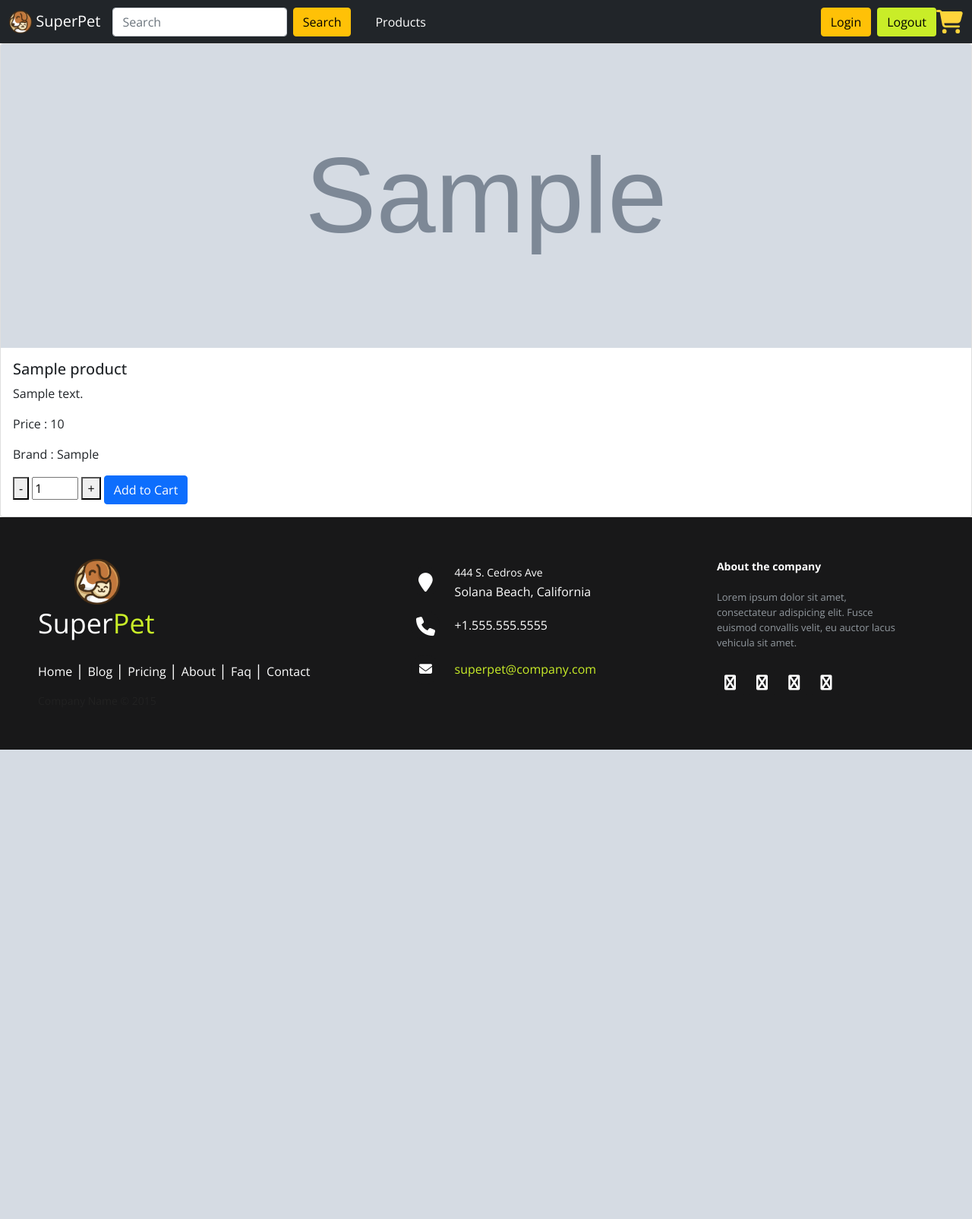
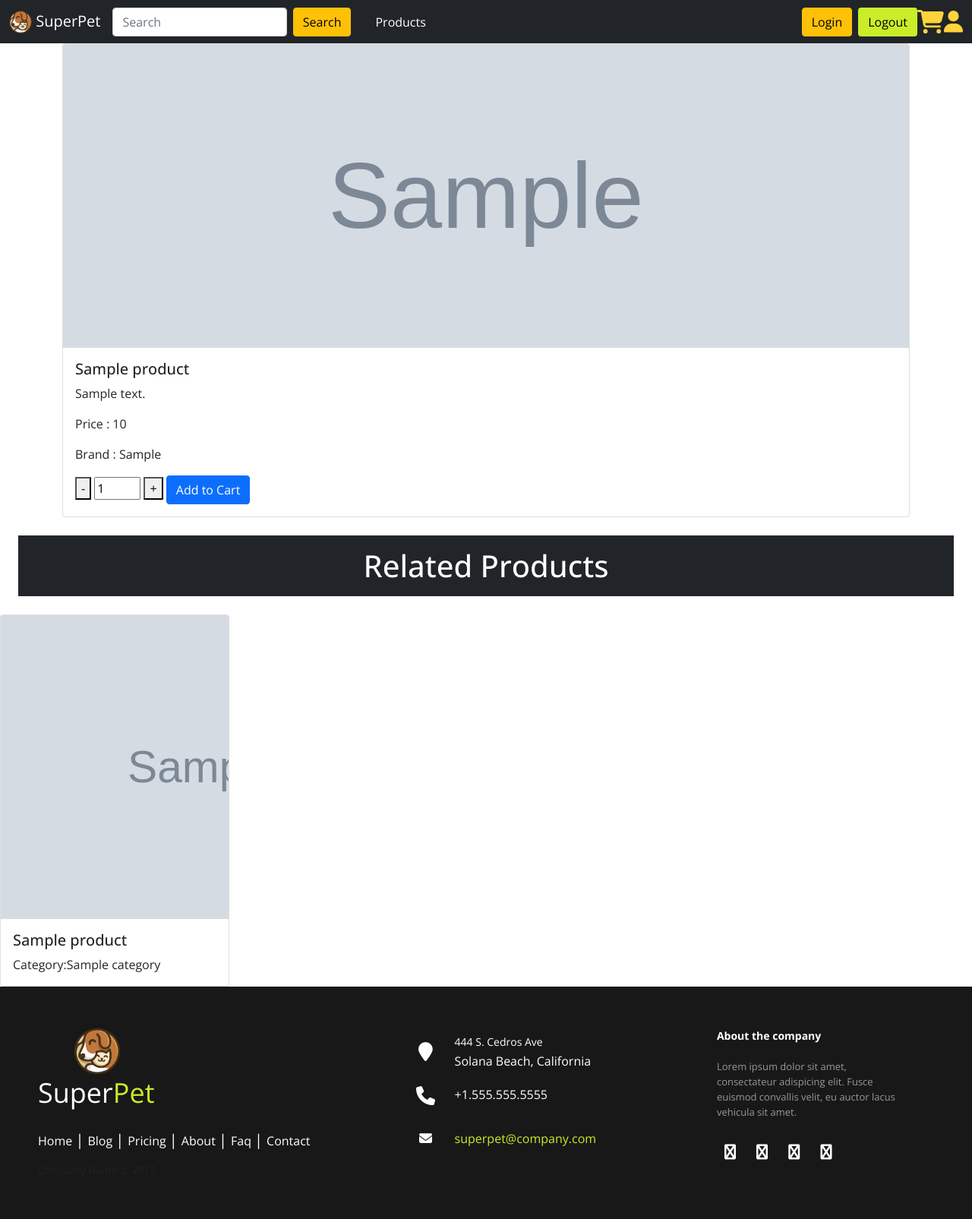
Before and after one commit to Priya-Vibhute/A418-Django, a Django app: page /products/1/ in a window 1280 px wide. Shown: the whole page at 76% size. Before the commit the page ends 987 px from the top, so only its background shows below. Run offline with Django 5.2, Linux system fonts and the light colour scheme; tables that the repository leaves empty hold one stand-in row (values such as "Sample post"); grey boxes marked "Sample" are stand-in pictures; some libraries are stand-ins or nearby versions.

Commit message:
25-11-2024

```diff
--- /dev/null
+++ b/superpet/cart/custom_context_processor.py
@@ -0,0 +1,10 @@
+from .models import Cart
+
+def cart_context_processors(request):
+     cartid=request.session.get("cart_id")
+     count=None
+     if cartid is not None:
+          cart=Cart.objects.get(id=cartid)
+          count=cart.cartitem_set.all().count()
+
+     return {"count":count}
--- a/superpet/products/templates/products.html
+++ b/superpet/products/templates/products.html
@@ -2,7 +2,9 @@
 
 {% block  content %}
 
-       <h1>Products</h1>
+       <h1>Products {{name}}</h1>
+
+
        <div class="row row-cols-1 row-cols-md-2 g-4">
 
        {% for product in products %}
--- a/superpet/products/templates/products/product_list.html
+++ b/superpet/products/templates/products/product_list.html
@@ -2,7 +2,6 @@
 
 {% block content %}
 <div class="row row-cols-1 row-cols-md-3 g-4">
-
 
      {% for product in object_list %}
 
--- a/superpet/products/templates/products/productdetail.html
+++ b/superpet/products/templates/products/productdetail.html
@@ -2,7 +2,30 @@
 
 
 {% block content %}
+       <div class="container">
+       {% include 'card.html' with p=product %}
+       </div>
 
-       {% include 'card.html' with p=product %}
+       <h1 class="bg-dark text-white p-3 m-4 text-center">Related Products</h1>
+
+       <div class="row row-cols-1 row-cols-md-4 g-4">
+        {% for p in products %}
+              <div class="col">
+                <div class="card">
+
+                  <a href="{% url 'product-detail' p.id %}">
+                     <img src="{{p.product_image.url}}" class="card-img-top" alt="...">
+                  </a>
+
+                  <div class="card-body">
+                    <h5 class="card-title">{{p.product_name}}</h5>
+                    <p class="card-text">Category:{{p.category.category_name}}</p>
+                  </div>
+                </div>
+              </div>
+       {% endfor %}
+            </div>
+
+
 
 {% endblock %}
--- a/superpet/products/views.py
+++ b/superpet/products/views.py
@@ -24,8 +24,16 @@ class ProductListView(ListView):
     model=Product
 
 class ProductDetailView(DetailView):
+    # product
     model=Product
     template_name="products/productdetail.html"
+
+    def get_context_data(self,**kwargs):
+        context=super().get_context_data(**kwargs)
+        context["products"]=Product.customManager.all()
+        # context["name"]="Priyanka"
+        return context
+
 
 
 @method_decorator(staff_member_required,name="dispatch")
@@ -53,3 +61,8 @@ class CategoryDetailView(DetailView):
     template_name="category/category_detail.html"
     slug_field="category_slug"
     context_object_name="category_obj"
+
+    def get_context_data(self,**kwargs):
+        context=super().get_context_data(**kwargs)
+        context["categories"]=Category.objects.all()
+        return context
--- a/superpet/superpet/settings.py
+++ b/superpet/superpet/settings.py
@@ -65,6 +65,7 @@ TEMPLATES = [
                 'django.template.context_processors.request',
                 'django.contrib.auth.context_processors.auth',
                 'django.contrib.messages.context_processors.messages',
+                'cart.custom_context_processor.cart_context_processors'
             ],
         },
     },
--- a/superpet/superpet/urls.py
+++ b/superpet/superpet/urls.py
@@ -36,7 +36,8 @@ urlpatterns = [
     path('logout/',views.user_logout,name="logout"),
     path('products/',include('products.urls')),
     path('cart/',include('cart.urls')),
-    path('admin-portal',views.admin,name="admin-portal")
+    path('admin-portal',views.admin,name="admin-portal"),
+    path('profile/',views.profile,name="profile")
 ]
 
 urlpatterns+=static(settings.MEDIA_URL,document_root=settings.MEDIA_ROOT)
--- a/superpet/templates/navbar.html
+++ b/superpet/templates/navbar.html
@@ -41,7 +41,16 @@
 
         <a class="btn" href="#" role="button" id="button">Logout</a>
 
-        <svg xmlns="http://www.w3.org/2000/svg" width="35" viewBox="0 0 576 512"><!--!Font Awesome Free 6.6.0 by @fontawesome - https://fontawesome.com License - https://fontawesome.com/license/free Copyright 2024 Fonticons, Inc.--><path fill="#FFD43B" d="M0 24C0 10.7 10.7 0 24 0L69.5 0c22 0 41.5 12.8 50.6 32l411 0c26.3 0 45.5 25 38.6 50.4l-41 152.3c-8.5 31.4-37 53.3-69.5 53.3l-288.5 0 5.4 28.5c2.2 11.3 12.1 19.5 23.6 19.5L488 336c13.3 0 24 10.7 24 24s-10.7 24-24 24l-288.3 0c-34.6 0-64.3-24.6-70.7-58.5L77.4 54.5c-.7-3.8-4-6.5-7.9-6.5L24 48C10.7 48 0 37.3 0 24zM128 464a48 48 0 1 1 96 0 48 48 0 1 1 -96 0zm336-48a48 48 0 1 1 0 96 48 48 0 1 1 0-96z"/></svg>
+        <svg xmlns="http://www.w3.org/2000/svg" width="35" viewBox="0 0 576 512"><!--!Font Awesome Free 6.6.0 by @fontawesome - https://fontawesome.com License - https://fontawesome.com/license/free Copyright 2024 Fonticons, Inc.--><path fill="#FFD43B" d="M0 24C0 10.7 10.7 0 24 0L69.5 0c22 0 41.5 12.8 50.6 32l411 0c26.3 0 45.5 25 38.6 50.4l-41 152.3c-8.5 31.4-37 53.3-69.5 53.3l-288.5 0 5.4 28.5c2.2 11.3 12.1 19.5 23.6 19.5L488 336c13.3 0 24 10.7 24 24s-10.7 24-24 24l-288.3 0c-34.6 0-64.3-24.6-70.7-58.5L77.4 54.5c-.7-3.8-4-6.5-7.9-6.5L24 48C10.7 48 0 37.3 0 24zM128 464a48 48 0 1 1 96 0 48 48 0 1 1 -96 0zm336-48a48 48 0 1 1 0 96 48 48 0 1 1 0-96z"/>
+          {% if count %}
+        <span class="badge bg-warning text-dark">{{count}}</span>
+          {% endif %}
+      </h1>
+        </svg>
+
+        <svg xmlns="http://www.w3.org/2000/svg" width="25" viewBox="0 0 448 512"><!--!Font Awesome Free 6.7.0 by @fontawesome - https://fontawesome.com License - https://fontawesome.com/license/free Copyright 2024 Fonticons, Inc.--><path fill="#FFD43B" d="M224 256A128 128 0 1 0 224 0a128 128 0 1 0 0 256zm-45.7 48C79.8 304 0 383.8 0 482.3C0 498.7 13.3 512 29.7 512l388.6 0c16.4 0 29.7-13.3 29.7-29.7C448 383.8 368.2 304 269.7 304l-91.4 0z"/></svg>
+
+
 
       </div>
     </div>
--- /dev/null
+++ b/superpet/templates/profile.html
@@ -0,0 +1,4 @@
+{% extends 'base.html'%}
+{% block content %}
+      {{request.user}}
+{% endblock %}
```
Also changed, not shown: superpet/products/templates/category/category_detail.html (+9 -0 lines), superpet/superpet/views.py (+8 -2 lines), superpet/templates/admin.html (+5 -2 lines), superpet/templates/index.html (+11 -1 lines).
